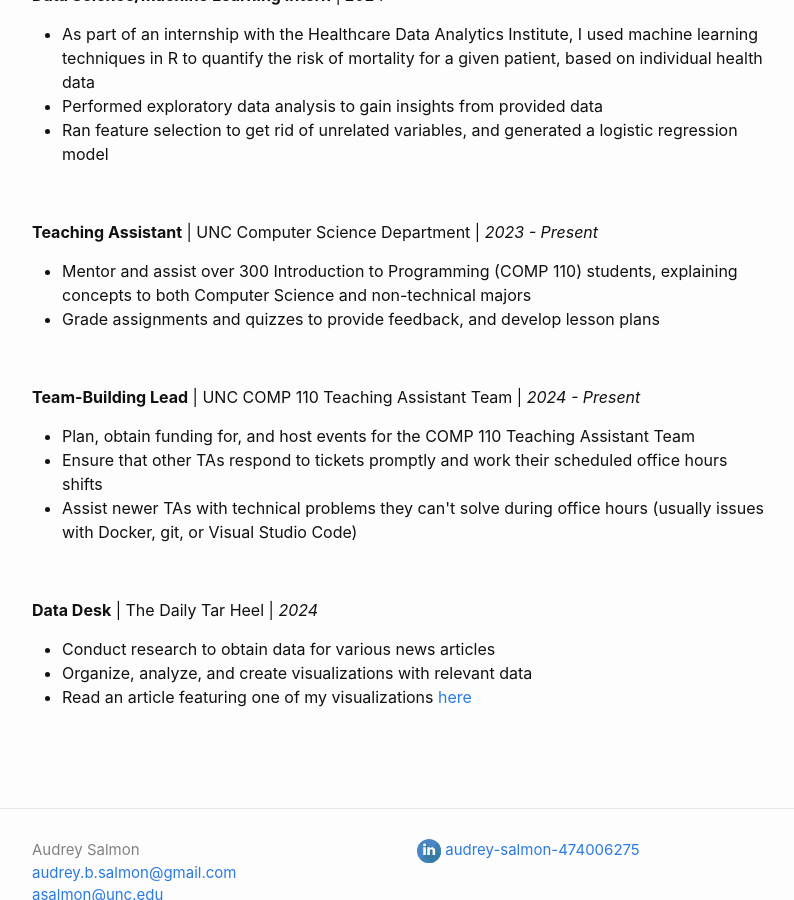
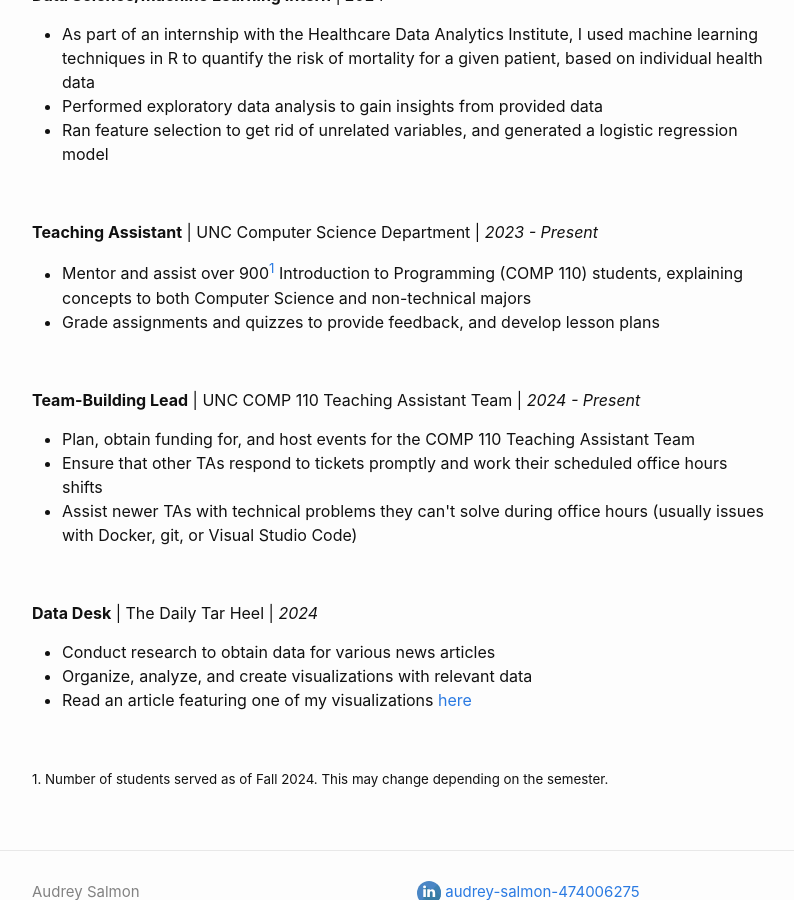
Before and after one commit to asalmon1/asalmon1.github.io, a Jekyll site: the page built from resume.markdown, in a window 1280 px wide and 900 px high, scrolled down 1089 px. Shown: the whole window, without its empty margins (238-1032 px from the left). Built offline with Jekyll 4.4.1, drawn with Linux system fonts in a browser that asks for light colours.

Commit message:
added footnote in resume

```diff
--- a/projects.markdown
+++ b/projects.markdown
@@ -10,7 +10,7 @@ During Summer of 2024, I worked as a Student Researcher at University College Du
 
 <img src="/images/D6CD4D88-F26C-4026-B209-B546BA5F31AF.jpg" alt="Final poster for the project">
 
-Read my research paper <a href="https://drive.google.com/file/d/1_uS9JbR_WSkRSsOProIZ8-qxenqgLYem/view?usp=sharing">here</a>[^1].
+Read my research paper <a href="https://drive.google.com/file/d/1_uS9JbR_WSkRSsOProIZ8-qxenqgLYem/view?usp=sharing">here</a><sup><a href="#footnote1">1</a></sup>.
 
 <br>
 
@@ -28,4 +28,4 @@ View the project <a href="https://drive.google.com/file/d/1URVlZlsnvQLJY_19kqLTo
 
 
 
-[^1]: Note that the finished paper also includes another student's work on one-shot prompting for enhanced error messages. My research focused on the fine-tuned model.
+<small id="footnote1">1. Note that the finished paper also includes another student's work on one-shot prompting for enhanced error messages. My research focused on the fine-tuned model.</small>
--- a/resume.markdown
+++ b/resume.markdown
@@ -54,7 +54,7 @@ GPA: 3.984 \| Major GPA: 4.000
 
 **Teaching Assistant** \| UNC Computer Science Department \| _2023 - Present_
 <ul>
-<li>Mentor and assist over 300 Introduction to Programming (COMP 110) students, explaining concepts to both Computer Science and non-technical majors</li>
+<li>Mentor and assist over 900<sup><a href="#footnote1">1</a></sup> Introduction to Programming (COMP 110) students, explaining concepts to both Computer Science and non-technical majors</li>
 <li>Grade assignments and quizzes to provide feedback, and develop lesson plans</li>
 </ul>
 <br>
@@ -74,3 +74,6 @@ GPA: 3.984 \| Major GPA: 4.000
 <li>Read an article featuring one of my visualizations <a href="https://www.dailytarheel.com/article/2024/02/city-ocs-teacher-hiring-retention-update">here</a></li>
 </ul>
 <br>
+
+
+<small id="footnote1">1. Number of students served as of Fall 2024. This may change depending on the semester.</small>
```
